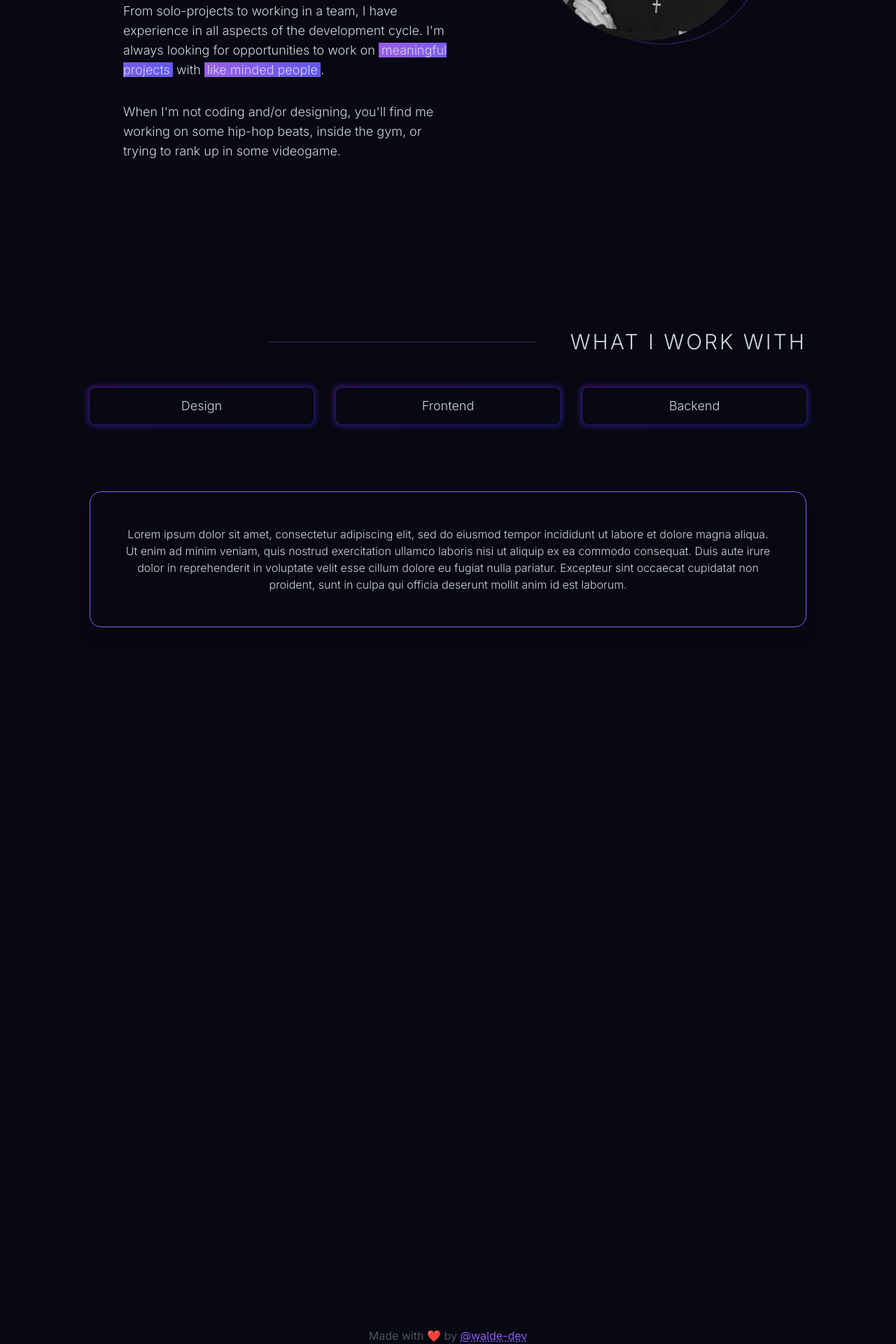
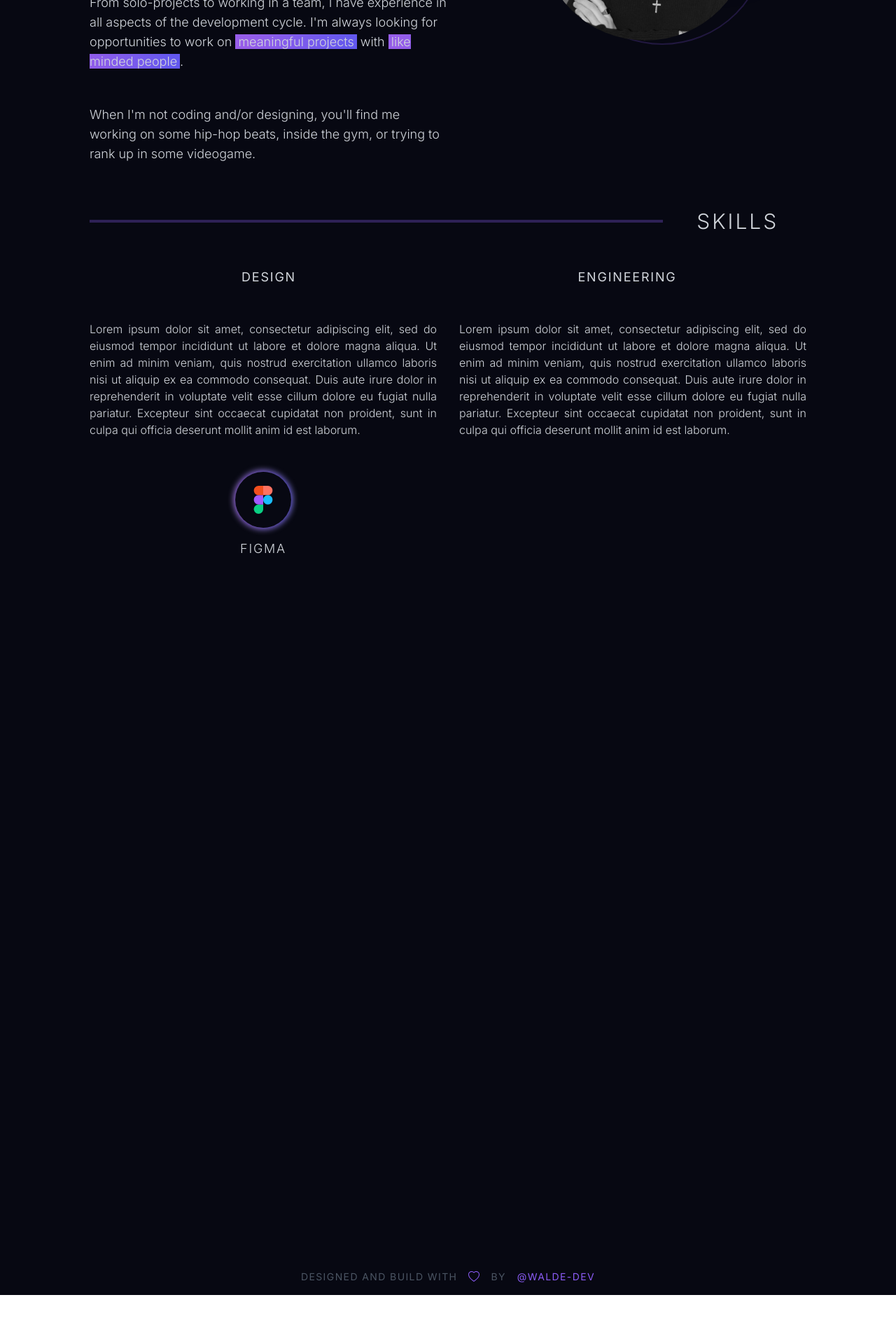
Before and after one commit to walde-dev/walde-portfolio, a Next.js app: page / in a window 1280 px wide. Shown: the part 1146-3066 px from the top of the page at 70% size. After the commit the page ends 2996 px from the top, so only its background shows below. Built offline with nearby package versions, Linux system fonts and the light colour scheme.

Commit message:
adapt skill section and add sample logo

```diff
--- a/src/components/Footer.tsx
+++ b/src/components/Footer.tsx
@@ -1,10 +1,21 @@
 export default function Footer() {
   return (
-    <footer className="flex flex-col items-center justify-center">
-      <p className="text-gray-600">
-        Made with ❤️ by{" "}
+    <footer className="flex flex-col items-center justify-center text-sm uppercase tracking-widest py-4">
+      <p className="text-gray-600 flex flex-row gap-4 justify-center items-center">
+        designed and build with{" "}
+        <svg
+          xmlns="http://www.w3.org/2000/svg"
+          width="16"
+          height="16"
+          viewBox="0 0 16 16"
+          className="fill-violet-500"
+        >
+          {" "}
+          <path d="m8 2.748-.717-.737C5.6.281 2.514.878 1.4 3.053c-.523 1.023-.641 2.5.314 4.385.92 1.815 2.834 3.989 6.286 6.357 3.452-2.368 5.365-4.542 6.286-6.357.955-1.886.838-3.362.314-4.385C13.486.878 10.4.28 8.717 2.01L8 2.748zM8 15C-7.333 4.868 3.279-3.04 7.824 1.143c.06.055.119.112.176.171a3.12 3.12 0 0 1 .176-.17C12.72-3.042 23.333 4.867 8 15z" />{" "}
+        </svg>
+        by{" "}
         <a
-          className="text-violet-500 underline decoration-dotted underline-offset-2"
+          className="text-violet-500"
           href=""
         >
           @walde-dev
--- a/src/components/TextContainer.tsx
+++ b/src/components/TextContainer.tsx
@@ -7,7 +7,7 @@ export default function TextContainer({
 }) {
   return (
     <div
-      className={`flex items-center justify-center font-light rounded-2xl border border-violet-500 p-12 shadow-xl ${className}`}
+      className={`glass-bg flex items-center justify-center font-light rounded-2xl p-12 shadow-xl ${className}`}
     >
       {children}
     </div>
--- a/src/pages/index.tsx
+++ b/src/pages/index.tsx
@@ -51,15 +51,21 @@ const Home: NextPage = () => {
           </Fade>
         </div>
         {/** animated scroll indicator */}
-        <a href="#aboutme" className="">
-          <Zoom cascade damping={0.3} delay={5000} triggerOnce className=" group mt-12 flex flex-col items-center justify-center gap-4 md:mt-0 md:mb-24">
+        <a href="#aboutme" className="group">
+          <Zoom
+            cascade
+            damping={0.3}
+            delay={5000}
+            triggerOnce
+            className="mt-12 flex flex-col items-center justify-center gap-4 md:mt-0 md:mb-24"
+          >
             <span className="font-light uppercase tracking-widest">Scroll</span>
             <div className="mx-auto h-[48px] border-l border-violet-500 transition-all duration-300 ease-in-out group-hover:h-[128px]" />
           </Zoom>
         </a>
       </div>
 
-      <div className="mt-[128px] flex flex-col gap-48">
+      <div className="mt-[128px] flex flex-col gap-4">
         <AboutMe />
         <Skillset />
       </div>
@@ -75,8 +81,10 @@ function AboutMe() {
       id="aboutme"
       className="relative flex flex-col justify-center md:scroll-m-20"
     >
-      <div className="relative rounded-xl px-12 pb-12 pt-6">
-        <div className="absolute right-20 -top-6">
+      <div className="relative rounded-xl pb-12 pt-6">
+        <div className="absolute right-20 -top-6 z-10">
+          <div className="relative">
+            <Fade triggerOnce delay={1000}>
               <BackgroundGlow className="gradient animation-delay-2000 inset-x-44 h-[200px] w-[200px] rounded-full opacity-5" />
               <div className="absolute inset-x-6 h-full w-full rounded-full border-2 border-violet-500/20 " />
               <Image
@@ -86,14 +94,24 @@ function AboutMe() {
                 height={300}
                 className="rounded-full "
               />
+            </Fade>
           </div>
+        </div>
+        <Fade triggerOnce>
           <div className="flex flex-row items-center md:w-3/4">
             <span className="min-w-fit text-right text-xl font-light uppercase tracking-widest md:text-3xl">
               About me
             </span>
             <hr className="ml-12 w-4/5 border-2 border-violet-500/20" />
           </div>
-        <div className="mt-8 flex flex-col gap-4 text-left text-lg font-light md:w-1/2">
+        </Fade>
+        <Fade
+          triggerOnce
+          cascade
+          damping={0.5}
+          delay={1000}
+          className="mt-8 flex flex-col gap-4 text-left text-lg font-light md:w-1/2"
+        >
           <p>
             Hey! My name is{" "}
             <span className="font-normal text-white">Waldemar</span>. I&apos;m a{" "}
@@ -117,7 +135,7 @@ function AboutMe() {
             working on some hip-hop beats, inside the gym, or trying to rank up
             in some videogame.
           </p>
-        </div>
+        </Fade>
       </div>
     </div>
   );
@@ -130,16 +148,14 @@ function Skillset() {
 
   function Skill({ name, icon }: { name: string; icon: string }) {
     return (
-      <div className="flex flex-col items-center gap-4">
-        <div className="flex h-20 w-20 flex-col items-center justify-center rounded-full bg-violet-500/10">
-          <Image
-            src={`/images/icons/${icon}.svg`}
-            alt={name}
-            width={40}
-            height={40}
-          />
+      <div className="relative flex flex-col items-center gap-4">
+        <div className="relative flex h-20 w-20 flex-col items-center justify-center rounded-full ">
+          <div className="gradient absolute -inset-0.5 rounded-full border blur-sm" />
+          <div className="bg-[hsl(235,44%,5%)] relative w-full h-full rounded-full flex justify-center items-center">
+            <Image src={icon} alt={name} width={40} height={40} />
           </div>
-        <span className="text-lg font-light">{name}</span>
+        </div>
+        <span className="text-lg font-light uppercase tracking-widest">{name}</span>
       </div>
     );
   }
@@ -149,19 +165,18 @@ function Skillset() {
       id="skills"
       className="relative flex flex-col items-end justify-center md:scroll-m-20"
     >
-      <div className="flex flex-row items-center md:w-3/4">
-        <hr className="mr-12 w-4/5 border-violet-500/30" />
+      <div className="flex w-full flex-row items-center">
+        <hr className="mr-12 w-4/5 border-2 border-violet-500/30" />
         <span className="min-w-fit text-right text-xl font-light uppercase tracking-widest md:text-3xl">
-          What I work with
+          SKILLS
         </span>
       </div>
-      <div className="flex flex-col items-center justify-center gap-24">
-        <div className="mt-12 grid w-full grid-cols-3 flex-row items-center justify-evenly gap-8">
-          <FancyTitle>Design</FancyTitle>
-          <FancyTitle>Frontend</FancyTitle>
-          <FancyTitle>Backend</FancyTitle>
+      <div className="mt-12 grid w-full grid-cols-2">
+        <span className="text-lg uppercase tracking-widest ">Design</span>
+        <span className="text-lg uppercase tracking-widest">Engineering</span>
       </div>
-        <TextContainer>
+      <div className="mt-12 grid w-full grid-cols-2 gap-8">
+        <p className="text-justify font-light">
           Lorem ipsum dolor sit amet, consectetur adipiscing elit, sed do
           eiusmod tempor incididunt ut labore et dolore magna aliqua. Ut enim ad
           minim veniam, quis nostrud exercitation ullamco laboris nisi ut
@@ -169,7 +184,19 @@ function Skillset() {
           reprehenderit in voluptate velit esse cillum dolore eu fugiat nulla
           pariatur. Excepteur sint occaecat cupidatat non proident, sunt in
           culpa qui officia deserunt mollit anim id est laborum.
-        </TextContainer>
+        </p>
+        <p className="text-justify  font-light">
+          Lorem ipsum dolor sit amet, consectetur adipiscing elit, sed do
+          eiusmod tempor incididunt ut labore et dolore magna aliqua. Ut enim ad
+          minim veniam, quis nostrud exercitation ullamco laboris nisi ut
+          aliquip ex ea commodo consequat. Duis aute irure dolor in
+          reprehenderit in voluptate velit esse cillum dolore eu fugiat nulla
+          pariatur. Excepteur sint occaecat cupidatat non proident, sunt in
+          culpa qui officia deserunt mollit anim id est laborum.
+        </p>
+      </div>
+      <div className="mt-12 grid w-full grid-cols-2 gap-8">
+        <Skill icon="/logos/figma.svg" name="Figma" />
       </div>
     </div>
   );
```
Also changed, not shown: public/logos/figma.png (added), public/logos/figma.svg (added). Lines whose indentation alone changed are shown as unchanged.
